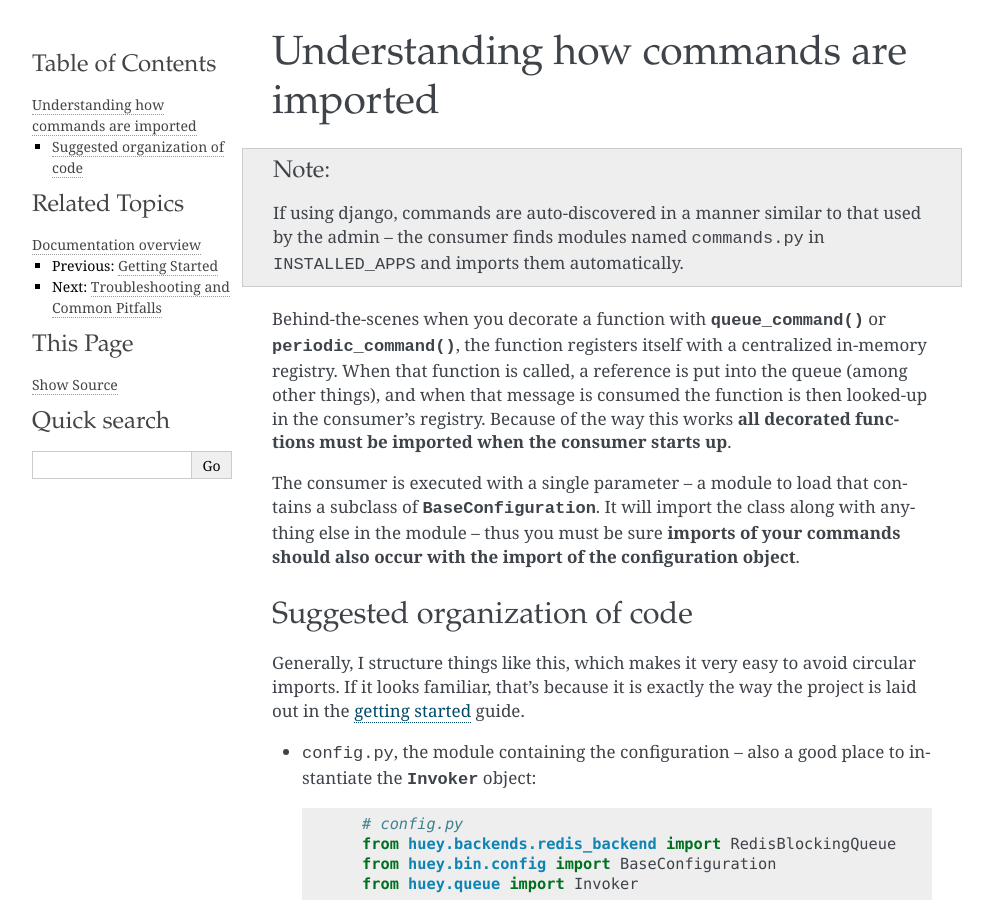
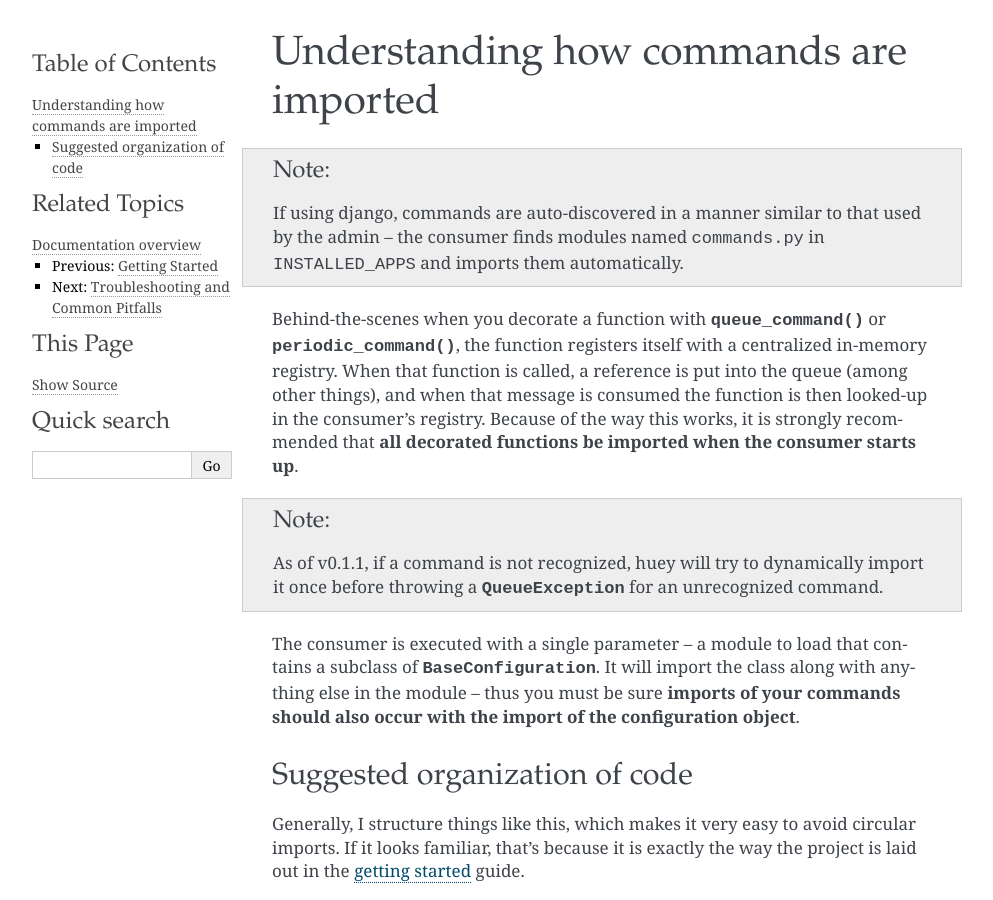
Before and after one commit to coleifer/huey, a Sphinx documentation site: the page built from docs/imports.rst, in a window 1280 px wide and 900 px high. Shown: the whole window, without its empty margins (148-1141 px from the left). Built offline with Sphinx 7.4.7, drawn with Linux system fonts in a browser that asks for light colours; some of the changed text lies outside the part shown.

Commit message:
Adding docs on the new dynamic import stuff and version bamp

```diff
--- a/docs/conf.py
+++ b/docs/conf.py
@@ -41,16 +41,16 @@ master_doc = 'index'
 
 # General information about the project.
 project = u'huey'
-copyright = u'2011, charles leifer'
+copyright = u'2012, charles leifer'
 
 # The version info for the project you're documenting, acts as replacement for
 # |version| and |release|, also used in various other places throughout the
 # built documents.
 #
 # The short X.Y version.
-version = '0.1.0'
+version = '0.1.1'
 # The full version, including alpha/beta/rc tags.
-release = '0.1.0'
+release = '0.1.1'
 
 # The language for content autogenerated by Sphinx. Refer to documentation
 # for a list of supported languages.
--- a/docs/imports.rst
+++ b/docs/imports.rst
@@ -13,7 +13,13 @@ Behind-the-scenes when you decorate a function with :py:func:`queue_command` or
 in-memory registry.  When that function is called, a reference is put into the
 queue (among other things), and when that message is consumed
 the function is then looked-up in the consumer's registry.  Because of the way this
-works **all decorated functions must be imported when the consumer starts up**.
+works, it is strongly recommended that **all decorated functions be imported when
+the consumer starts up**.
+
+.. note::
+    As of v0.1.1, if a command is not recognized, huey will try to dynamically
+    import it once before throwing a :py:class:`QueueException` for an
+    unrecognized command.
 
 The consumer is executed with a single parameter -- a module to load that contains a subclass
 of :py:class:`BaseConfiguration`.  It will import the class along with anything
--- a/setup.py
+++ b/setup.py
@@ -4,7 +4,7 @@ from setuptools import setup, find_packages
 
 setup(
     name='huey',
-    version="0.1.0",
+    version="0.1.1",
     description='huey, a little task queue',
     author='Charles Leifer',
     author_email='coleifer@gmail.com',
```
Also changed, not shown: 2 other files.
